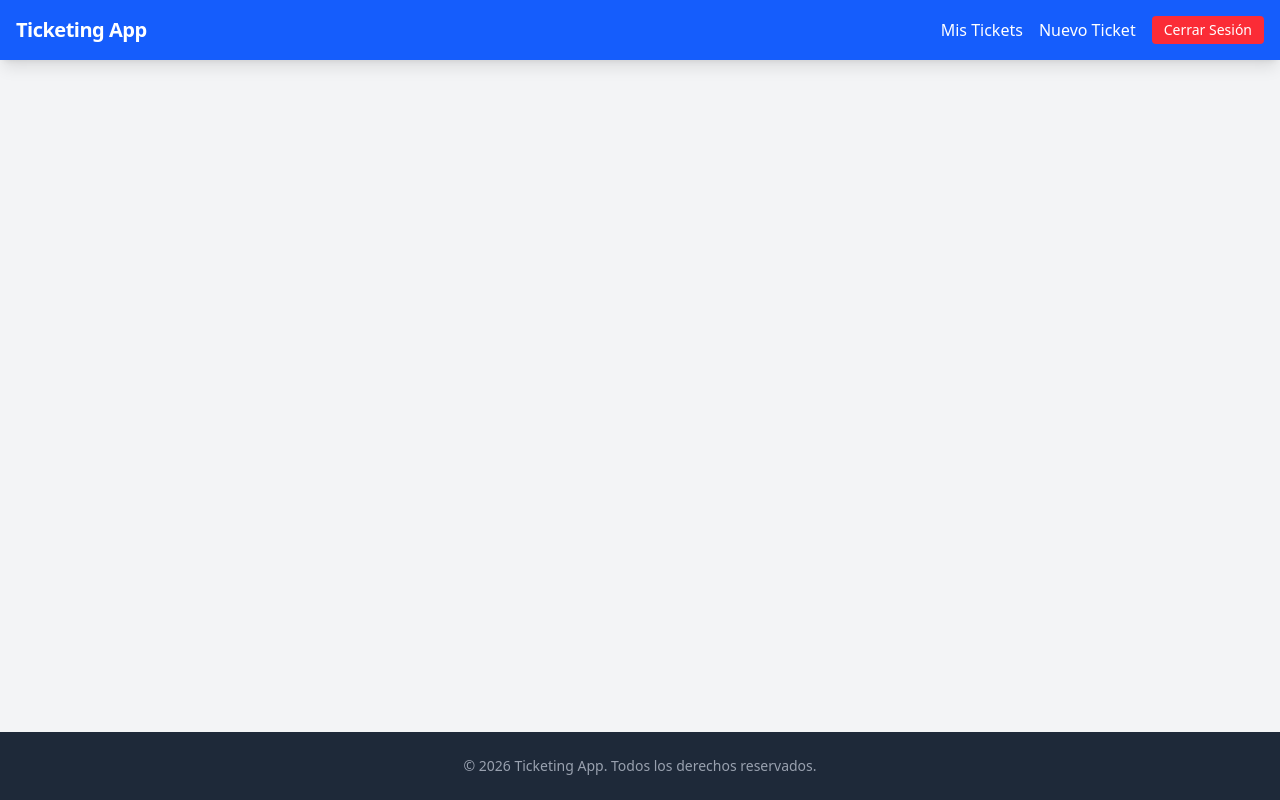
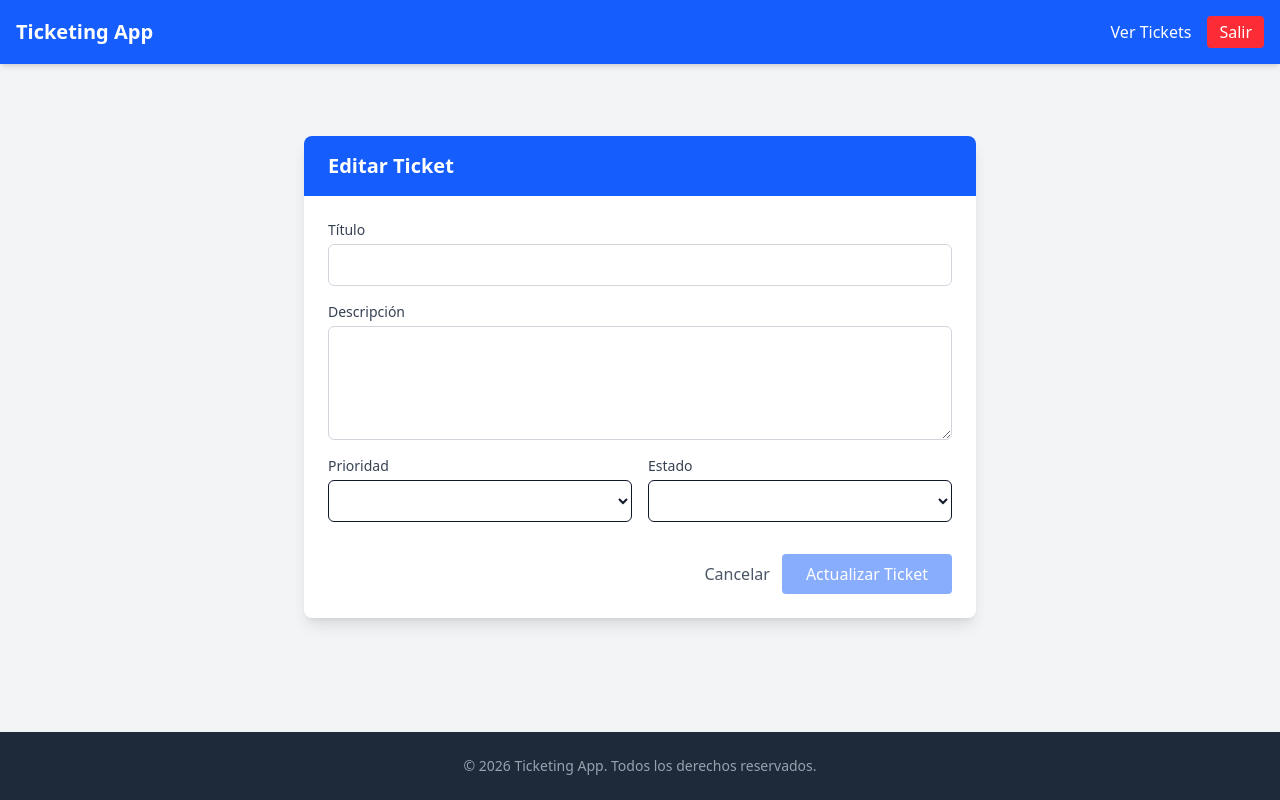
Before and after one commit to Balti2003/Proyecto_ticketing_angular, an Angular app: page /tickets/edit/1 in a window 1280 px wide. Before the commit this address led to /. Built offline with nearby package versions, Linux system fonts and the light colour scheme; no server answers; sample sign-in values are in the browser's storage.

Commit message:
agregando componente ticket-edit

```diff
--- a/src/app/app.routes.ts
+++ b/src/app/app.routes.ts
@@ -4,11 +4,13 @@ import { TicketListComponent } from './components/ticket-list/ticket-list.compon
 import { TicketFormComponent } from './components/ticket-form/ticket-form.component';
 import { SignupComponent } from './components/signup/signup.component';
 import { authGuard } from './guards/auth.guard';
+import { TicketEditComponent } from './components/ticket-edit/ticket-edit.component';
 
 export const routes: Routes = [
     { path: 'login', component: LoginComponent },
     { path: 'signup', component: SignupComponent },
     { path: 'tickets', component: TicketListComponent, canActivate: [authGuard] },
     { path: 'tickets/new', component: TicketFormComponent, canActivate: [authGuard] },
+    { path: 'tickets/edit/:id', component: TicketEditComponent, canActivate: [authGuard] },
     { path: '', redirectTo: '/login', pathMatch: 'full' },
 ];
--- a/src/app/components/header/header.component.html
+++ b/src/app/components/header/header.component.html
@@ -1,19 +1,18 @@
-<nav class="bg-blue-600 p-4 text-white shadow-lg">
+<nav class="bg-blue-600 p-4 text-white shadow-md">
   <div class="container mx-auto flex justify-between items-center">
-    <a routerLink="/" class="text-xl font-bold tracking-tight">Ticketing App</a>
+    <a routerLink="/" class="text-xl font-bold">Ticketing App</a>
 
-    <div class="space-x-4 flex items-center">
+    <div class="flex items-center space-x-4">
       <ng-container *ngIf="authService.getToken()">
-        <a routerLink="/tickets" class="hover:text-blue-200 transition">Mis Tickets</a>
-        <a routerLink="/tickets/new" class="hover:text-blue-200 transition">Nuevo Ticket</a>
-        <button (click)="onLogout()" class="bg-red-500 hover:bg-red-600 px-3 py-1 rounded text-sm transition">
-          Cerrar Sesión
+        <a routerLink="/tickets" class="hover:text-blue-200">Ver Tickets</a>
+        <button (click)="logout()" class="bg-red-500 px-3 py-1 rounded hover:bg-red-600 transition">
+          Salir
         </button>
       </ng-container>
 
       <ng-container *ngIf="!authService.getToken()">
-        <a routerLink="/login" class="hover:text-blue-200 transition">Login</a>
-        <a routerLink="/signup" class="hover:text-blue-200 transition font-semibold">Registro</a>
+        <a routerLink="/login" class="hover:text-blue-200">Login</a>
+        <a routerLink="/signup" class="bg-white text-blue-600 px-3 py-1 rounded font-bold">Registro</a>
       </ng-container>
     </div>
   </div>
--- a/src/app/components/header/header.component.ts
+++ b/src/app/components/header/header.component.ts
@@ -12,7 +12,7 @@ import { AuthService } from '../../services/auth.service';
 export class HeaderComponent {
   constructor(public authService: AuthService, private router: Router) {}
 
-  onLogout() {
+  logout() {
     this.authService.logout();
     this.router.navigate(['/login']);
   }
--- /dev/null
+++ b/src/app/components/ticket-edit/ticket-edit.component.html
@@ -0,0 +1,44 @@
+<div class="max-w-2xl mx-auto bg-white shadow-lg rounded-lg overflow-hidden mt-10">
+  <div class="bg-blue-600 px-6 py-4 text-white">
+    <h2 class="text-xl font-bold">Editar Ticket</h2>
+  </div>
+
+  <form [formGroup]="editForm" (ngSubmit)="onSubmit()" class="p-6 space-y-4">
+    <div>
+      <label class="block text-sm font-medium text-gray-700">Título</label>
+      <input type="text" formControlName="title" class="mt-1 block w-full border rounded-md p-2 border-gray-300">
+    </div>
+
+    <div>
+      <label class="block text-sm font-medium text-gray-700">Descripción</label>
+      <textarea formControlName="description" rows="4" class="mt-1 block w-full border rounded-md p-2 border-gray-300"></textarea>
+    </div>
+
+    <div class="grid grid-cols-2 gap-4">
+      <div>
+        <label class="block text-sm font-medium text-gray-700">Prioridad</label>
+        <select formControlName="priority" class="mt-1 block w-full border rounded-md p-2 bg-white">
+          <option value="low">Baja</option>
+          <option value="medium">Media</option>
+          <option value="high">Alta</option>
+        </select>
+      </div>
+
+      <div>
+        <label class="block text-sm font-medium text-gray-700">Estado</label>
+        <select formControlName="status" class="mt-1 block w-full border rounded-md p-2 bg-white">
+          <option value="open">Abierto</option>
+          <option value="in-progress">En Progreso</option>
+          <option value="closed">Cerrado</option>
+        </select>
+      </div>
+    </div>
+
+    <div class="flex justify-end space-x-3 pt-4">
+      <button type="button" routerLink="/tickets" class="text-gray-600 hover:underline">Cancelar</button>
+      <button type="submit" [disabled]="editForm.invalid" class="bg-blue-600 text-white px-6 py-2 rounded hover:bg-blue-700 disabled:opacity-50">
+        Actualizar Ticket
+      </button>
+    </div>
+  </form>
+</div>
--- /dev/null
+++ b/src/app/components/ticket-edit/ticket-edit.component.ts
@@ -0,0 +1,76 @@
+import { CommonModule } from '@angular/common';
+import { Component, OnInit } from '@angular/core';
+import { FormBuilder, FormGroup, ReactiveFormsModule, Validators } from '@angular/forms';
+import { ActivatedRoute, Router, RouterLink } from '@angular/router';
+import { AuthService } from '../../services/auth.service';
+import { TicketService } from '../../services/ticket.service';
+import { Ticket } from '../../models/interfaces';
+
+@Component({
+  selector: 'app-ticket-edit',
+  standalone: true,
+  imports: [ReactiveFormsModule, CommonModule, RouterLink],
+  templateUrl: './ticket-edit.component.html',
+})
+export class TicketEditComponent implements OnInit {
+  editForm: FormGroup;
+  ticketId: string = '';
+  errorMessage: string = '';
+
+  constructor(
+    private fb: FormBuilder,
+    private route: ActivatedRoute,
+    private ticketService: TicketService,
+    private authService: AuthService,
+  private router: Router
+  ) {
+    this.editForm = this.fb.group({
+      title: ['', [Validators.required, Validators.minLength(3)]],
+      description: ['', [Validators.required, Validators.minLength(10)]],
+      priority: ['', Validators.required],
+      status: ['', Validators.required],
+    });
+  }
+
+  ngOnInit(): void {
+    //obtenemos id de la url
+    this.ticketId = this.route.snapshot.paramMap.get('id') || '';
+
+    if (this.ticketId) {
+      this.ticketService.getTicketById(this.ticketId).subscribe({
+        next: (res) => {
+          this.editForm.patchValue({
+            title: res.ticket.title,
+            description: res.ticket.description,
+            priority: res.ticket.priority,
+            status: res.ticket.status,
+          });
+        },
+        error: (err) => this.errorMessage = err.error.message || 'Error loading ticket',
+      });
+    }
+  }
+
+  onSubmit() {
+    if (this.editForm.valid) {
+      const userId = this.authService.getUserId();
+
+      if (!userId) {
+        this.errorMessage = 'Sesión expirada. Por favor, vuelve a loguearte.';
+        return;
+      }
+
+      const updatedData: Ticket = {
+        ...this.editForm.value,
+        user: userId
+      };
+
+      this.ticketService.updateTicket(this.ticketId, updatedData).subscribe({
+        next: () => this.router.navigate(['/tickets']),
+        error: (err) => {
+          this.errorMessage = err.error.message || 'Error al actualizar';
+        }
+      });
+    }
+  }
+}
--- a/src/app/components/ticket-list/ticket-list.component.html
+++ b/src/app/components/ticket-list/ticket-list.component.html
@@ -29,7 +29,11 @@
         </td>
         <td class="px-6 py-4 whitespace-nowrap text-sm text-gray-500">{{ ticket.priority }}</td>
         <td class="px-6 py-4 whitespace-nowrap text-right text-sm font-medium">
-          <button class="text-blue-600 hover:text-blue-900 mr-3">Editar</button>
+          <button
+            [routerLink]="['/tickets/edit', ticket.id]"
+            class="text-blue-600 hover:text-blue-900 mr-3 font-medium">
+            Editar
+          </button>
           <button
             (click)="deleteTicket(ticket.id)"
             class="text-red-600 hover:text-red-900 font-medium transition-colors">
--- a/src/app/services/ticket.service.ts
+++ b/src/app/services/ticket.service.ts
@@ -11,6 +11,11 @@ export class TicketService {
     //GET /api/tickets/
     getTickets() {
         return this.http.get<any>(this.API_URL);
+    }
+
+    //GET /api/tickets/:id
+    getTicketById(id: string) {
+        return this.http.get<{ticket: Ticket}>(`${this.API_URL}/${id}`);
     }
 
     //POST /api/tickets/
```
